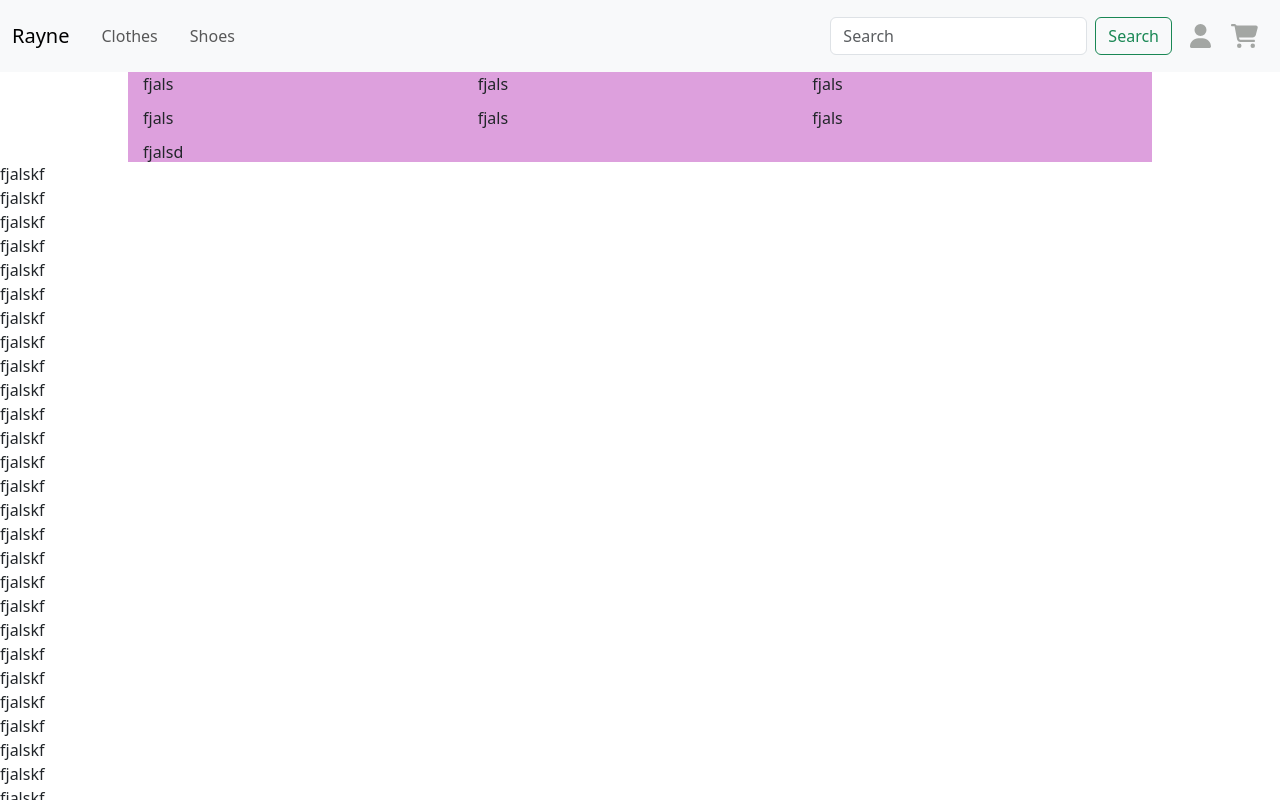
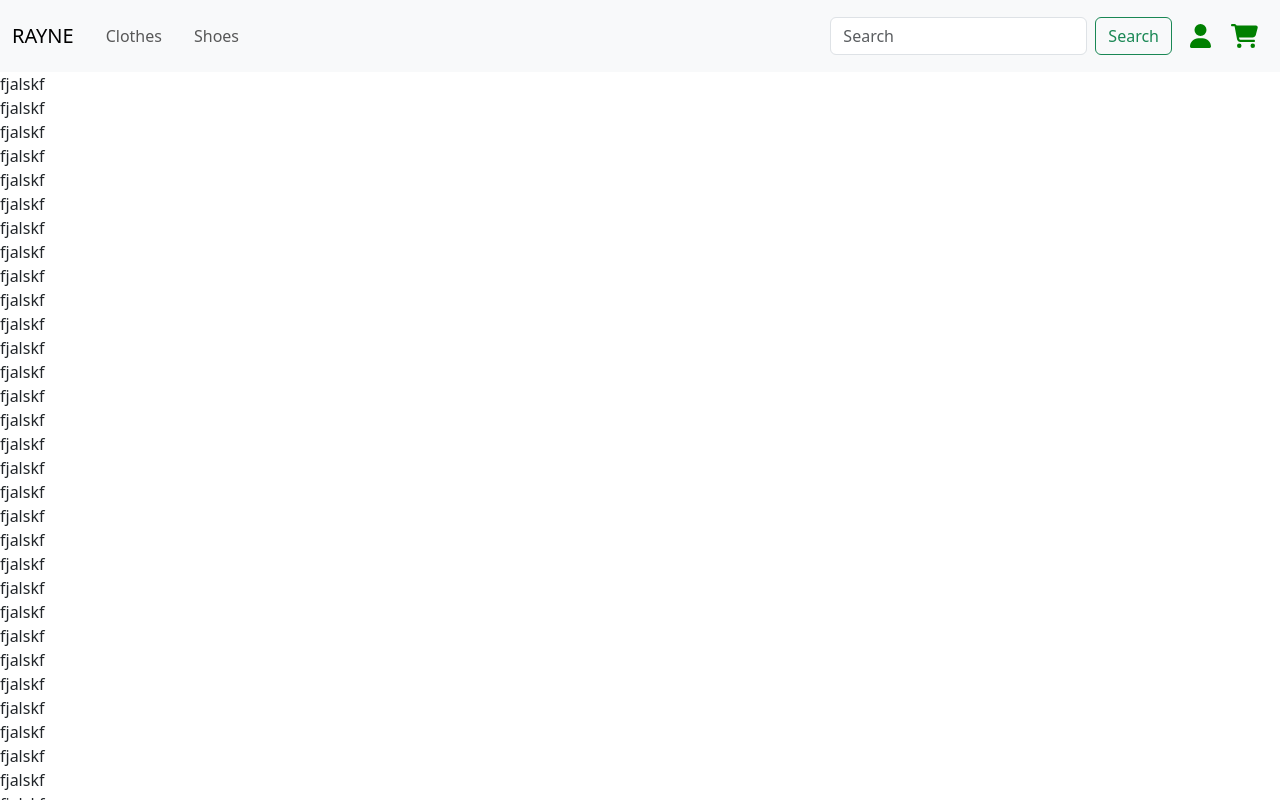
Before and after one commit to Nguyen-Phuong-Anh/clothes-shop, a React (Create React App) app in the folder frontend/: page / in a window 1280 px wide. Shown: the top 800 px of the page. Built offline with nearby package versions, Linux system fonts and the light colour scheme.

Commit message:
customize togglebar

```diff
--- a/frontend/src/App.css
+++ b/frontend/src/App.css
@@ -5,10 +5,24 @@
 }
 
 .icon {
-  color: rgb(163, 166, 163);
+  color: green;
   margin: 0 10px;
 }
 
 .navDropdown {
   width: 100%;
 }
+
+.navlink:hover {
+  color: green !important;
+}
+
+.toggle {
+  z-index: 2;
+  position: absolute;
+  width: 100%;
+}
+
+.hidden {
+  display: none;
+}
--- a/frontend/src/components/NavBar.js
+++ b/frontend/src/components/NavBar.js
@@ -6,13 +6,19 @@
 import { FontAwesomeIcon } from '@fortawesome/react-fontawesome'
 import { faCartShopping, faUser } from '@fortawesome/free-solid-svg-icons'
 import ToggleBar from './toggleBar';
+import { useState } from 'react';
 
 function NavBar() {
+
+  const handleHidden = () => {
+    const elem = document.getElementsByClassName('toggle')
+    elem[0].classList.toggle('hidden')
+  }
   return (
     <div>
-      <Navbar sticky="top" expand="lg" className="bg-body-tertiary">
+      <Navbar sticky="top" className="bg-body-tertiary">
         <Container fluid>
-          <Navbar.Brand href="/">Rayne</Navbar.Brand>
+          <Navbar.Brand href="/">RAYNE</Navbar.Brand>
           <Navbar.Toggle aria-controls="navbarScroll" />
           <Navbar.Collapse id="navbarScroll">
             <Nav
@@ -20,8 +26,8 @@
               style={{ maxHeight: '100px' }}
               navbarScroll
             >
-              <Nav.Link className='m-2'>Clothes</Nav.Link>
-              <Nav.Link className='m-2'>Shoes</Nav.Link>
+              <Nav.Link className='m-2 navlink' onClick={handleHidden}>Clothes</Nav.Link>
+              <Nav.Link className='m-2 navlink' onClick={handleHidden}>Shoes</Nav.Link>
             </Nav>
             <Form className="d-flex m-2">
               <Form.Control
@@ -41,7 +47,9 @@
           </Navbar.Collapse>
         </Container>
       </Navbar>
-      <ToggleBar/>
+      <div className='toggle hidden'>
+        <ToggleBar/>
+      </div>
     </div>
   );
 }
--- /dev/null
+++ b/frontend/src/components/ResponsiveNavBar.js
@@ -0,0 +1,48 @@
+import Button from 'react-bootstrap/Button';
+import Container from 'react-bootstrap/Container';
+import Form from 'react-bootstrap/Form';
+import Nav from 'react-bootstrap/Nav';
+import Navbar from 'react-bootstrap/Navbar';
+import NavDropdown from 'react-bootstrap/NavDropdown';
+import Offcanvas from 'react-bootstrap/Offcanvas';
+
+function OffcanvasExample() {
+  return (
+    <>
+      {[false].map((expand) => (
+        <Navbar key={expand} expand={expand} className="bg-body-tertiary mb-3">
+          <Container fluid>
+            <Navbar.Brand href="#">RAYNE</Navbar.Brand>
+            <Navbar.Toggle aria-controls={`offcanvasNavbar-expand-${expand}`} />
+            <Navbar.Offcanvas
+              id={`offcanvasNavbar-expand-${expand}`}
+              aria-labelledby={`offcanvasNavbarLabel-expand-${expand}`}
+              placement="end"
+            >
+              <Offcanvas.Header closeButton>
+                <Offcanvas.Title id={`offcanvasNavbarLabel-expand-${expand}`}>RAYNE</Offcanvas.Title>
+              </Offcanvas.Header>
+              <Offcanvas.Body>
+                <Nav className="justify-content-end flex-grow-1 pe-3">
+                    <Nav.Link className='m-2'><p className='navlink'>Clothes</p></Nav.Link>
+                    <Nav.Link className='m-2'><p className='navlink'>Shoes</p></Nav.Link>
+                </Nav>
+                <Form className="d-flex">
+                  <Form.Control
+                    type="search"
+                    placeholder="Search"
+                    className="me-3"
+                    aria-label="Search"
+                  />
+                  <Button variant="outline-success">Search</Button>
+                </Form>
+              </Offcanvas.Body>
+            </Navbar.Offcanvas>
+          </Container>
+        </Navbar>
+      ))}
+    </>
+  );
+}
+
+export default OffcanvasExample;
--- a/frontend/src/components/toggleBar.module.css
+++ b/frontend/src/components/toggleBar.module.css
@@ -1,6 +1,5 @@
 .container {
     width: 100%;
-
 }
 
 .toggleBar {
@@ -9,7 +8,7 @@
     display: grid;
     grid-template-columns: repeat(3, 1fr);
     gap: 10px;
-    width: 80%;
+    max-width: 800px;
     height: 90px;
     background-color: plum;
 }
--- a/frontend/src/views/Home.js
+++ b/frontend/src/views/Home.js
@@ -1,5 +1,7 @@
 // import axios from 'axios'
 import NavBar from '../components/NavBar'
+import { useState, useEffect } from 'react';
+import ResponsiveNavBar from '../components/ResponsiveNavBar';
 
 function Home() {
     // const fetchData = async () => {
@@ -7,9 +9,24 @@
     //     console.log(result.data)
     // }
     // fetchData()
+    const [width, setWidth] = useState(0)
+
+    useEffect(() => {
+        function updateSize() {
+            setWidth(window.innerWidth)
+        }
+
+        window.addEventListener('resize', updateSize)
+        updateSize()
+
+        return () => {
+            window.removeEventListener('resize', updateSize)
+        }
+    })
+
     return (
         <div>
-            <NavBar/>
+            {width >= 768 ? <NavBar/> : <ResponsiveNavBar/> }
             <div>fjalskf</div>
             <div>fjalskf</div>
             <div>fjalskf</div>
```
